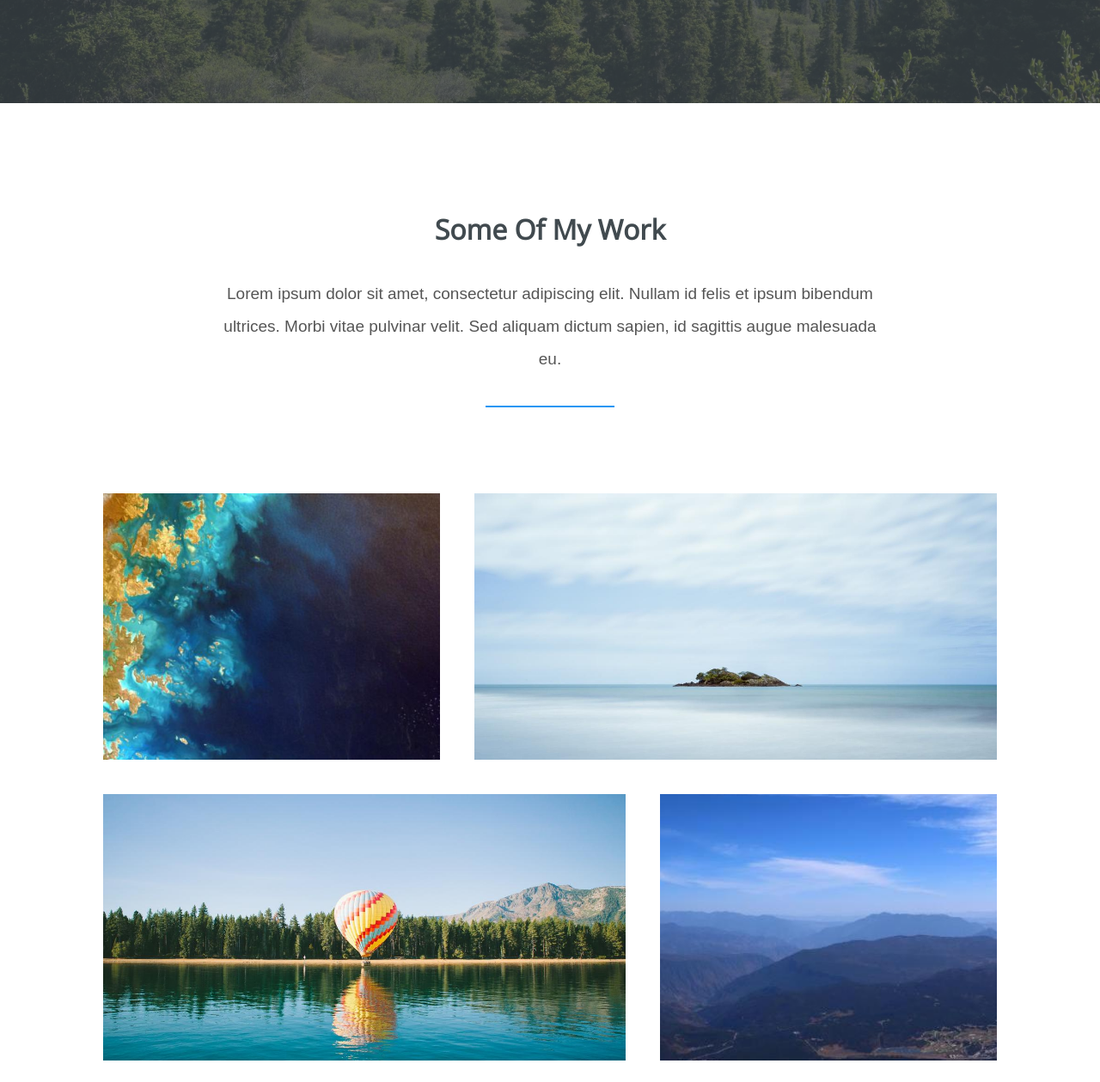
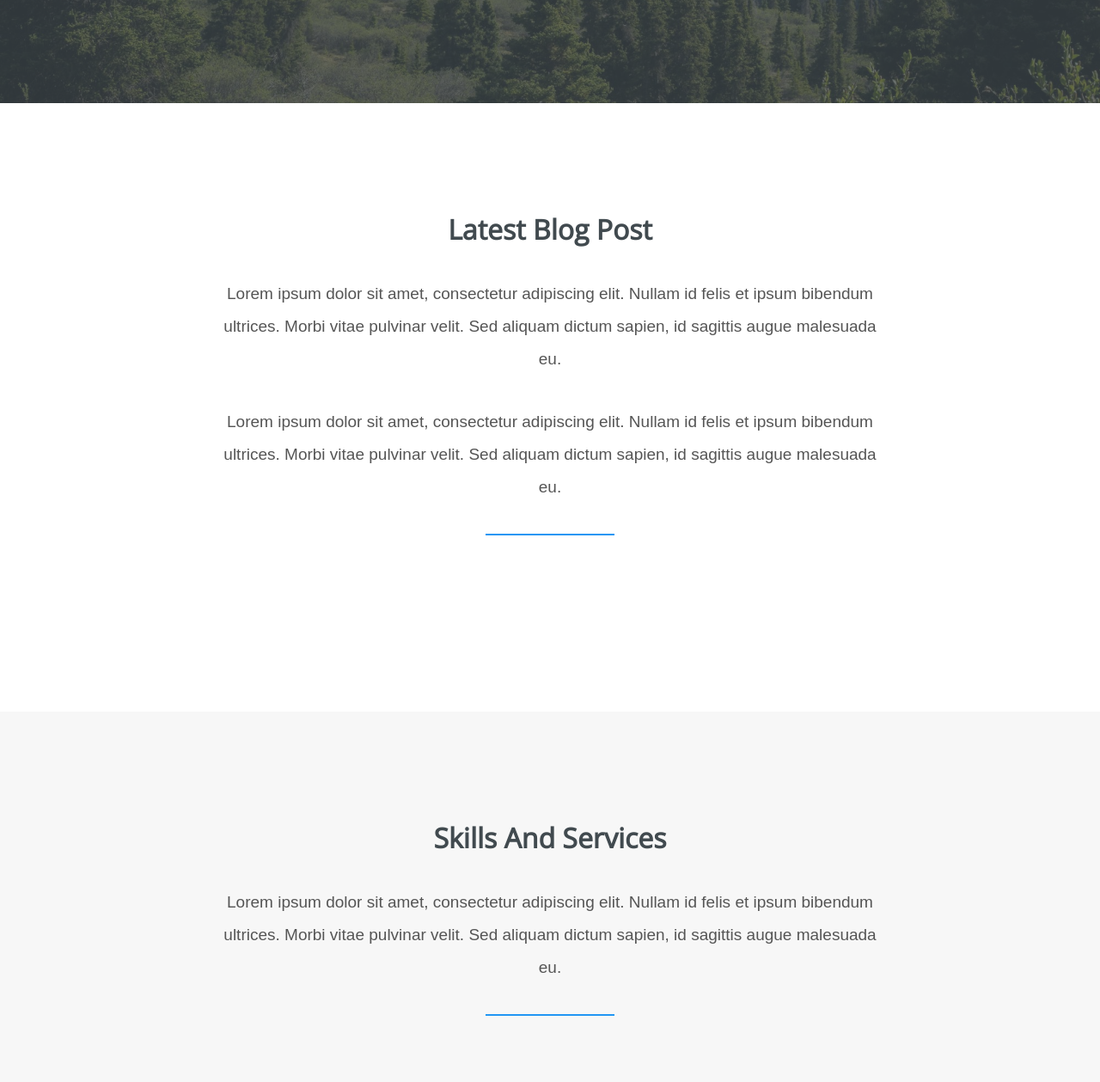
Before and after one commit to XeoXeo/Portfolio, a plain HTML site: page index.html in a window 1280 px wide. Shown: the part 680-1939 px from the top of the page at 86% size. Drawn offline with nearby package versions, Linux system fonts and the light colour scheme.

Commit message:
Modifing showcase to latest blog post

```diff
--- a/index.html
+++ b/index.html
@@ -26,17 +26,12 @@
 		<h1>Welcome to C&eacute;dric Dellisse's portfolio</h1>
 		<h3>Passionate Network Engineer</h3>
 	</section>
-	<section class="our-work">
-		<h3 class="title">Some of my work</h3>
+	<section class="our-work latest-blog-post">
+		<!-- JS which will look for most recent blog post in the post archive -->
+		<h3 class="title">Latest blog post</h3>
+		<p>Lorem ipsum dolor sit amet, consectetur adipiscing elit. Nullam id felis et ipsum bibendum ultrices. Morbi vitae pulvinar velit. Sed aliquam dictum sapien, id sagittis augue malesuada eu.</p>
 		<p>Lorem ipsum dolor sit amet, consectetur adipiscing elit. Nullam id felis et ipsum bibendum ultrices. Morbi vitae pulvinar velit. Sed aliquam dictum sapien, id sagittis augue malesuada eu.</p>
 		<hr>
-
-		<ul class="grid">
-			<li class="small" style="background-image: url(./img/coast.jpg);"></li>
-			<li class="large" style="background-image: url(./img/island.jpg);"></li>
-			<li class="large" style="background-image: url(./img/balloon.jpg);"></li>
-			<li class="small" style="background-image: url(./img/mountain.jpg);"></li>
-		</ul>
 	</section>
 	<section class="features">
 		<h3 class="title">Skills and services</h3>
```
